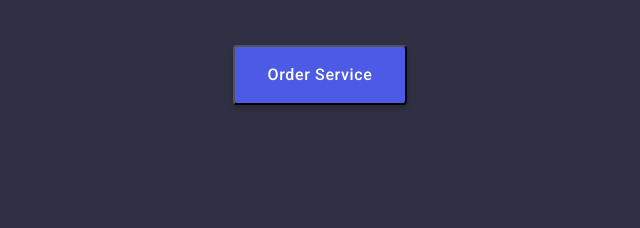
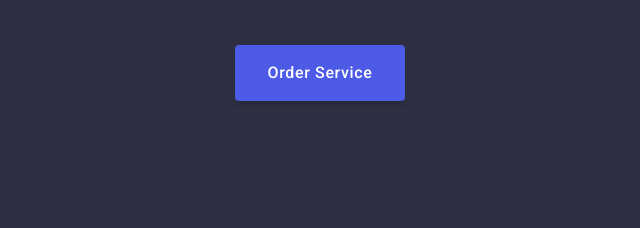
Before and after one commit to Roman80-IT/goit-markup-hw-03, a plain HTML site: page index.html in a window 1280 px wide. Shown: the part 384-612 px from the top of the page, 320-960 px from the left. Drawn offline with nearby package versions, Linux system fonts and the light colour scheme.

Commit message:
errors in css

```diff
--- a/css/styles.css
+++ b/css/styles.css
@@ -91,7 +91,7 @@ ul {
 .header-box {
   background-color: white;
   border-bottom-style: solid;
-  border-bottom-color: #E7E9FC;
+  border-bottom-color: var(--portfolio-bgc);
   border-bottom-width: 1px;
   /* gap: 40px; */
   padding: 0 15px 0 15px;
@@ -193,13 +193,13 @@ section {
 
 .btn {
   background-color: var(--btn-color);
-  /* min-width: 169px;
-  height: 56px; */
-  /* padding-right: 10px;
-  padding-left: 10px; */
+  display: flex;
+  display: block;
+  min-width: 169px;
+  height: 56px;
+  border:none;
   box-shadow: 0px 4px 4px rgba(0, 0, 0, 0.15);
   border-radius: 4px;
-  display: flex;
   padding: 16px 32px;
   margin: 0 auto;
   cursor: pointer;
```
